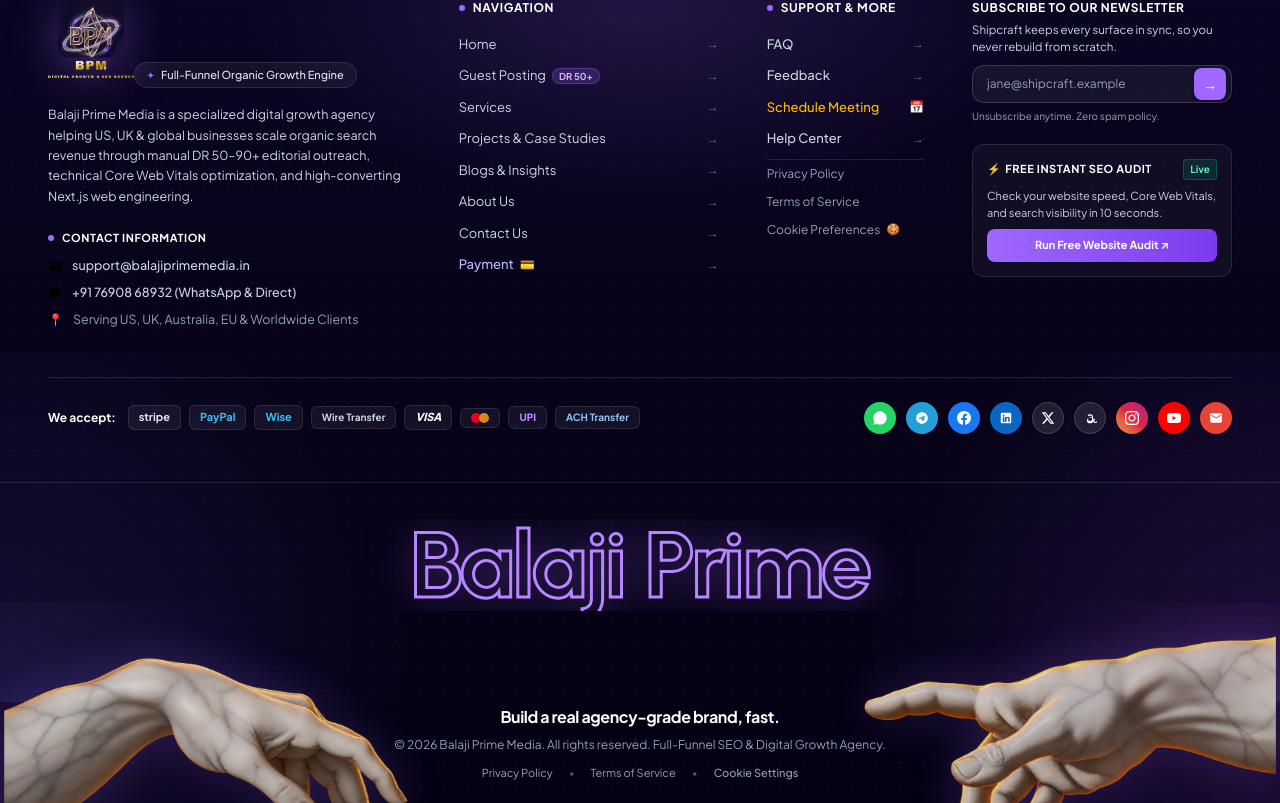
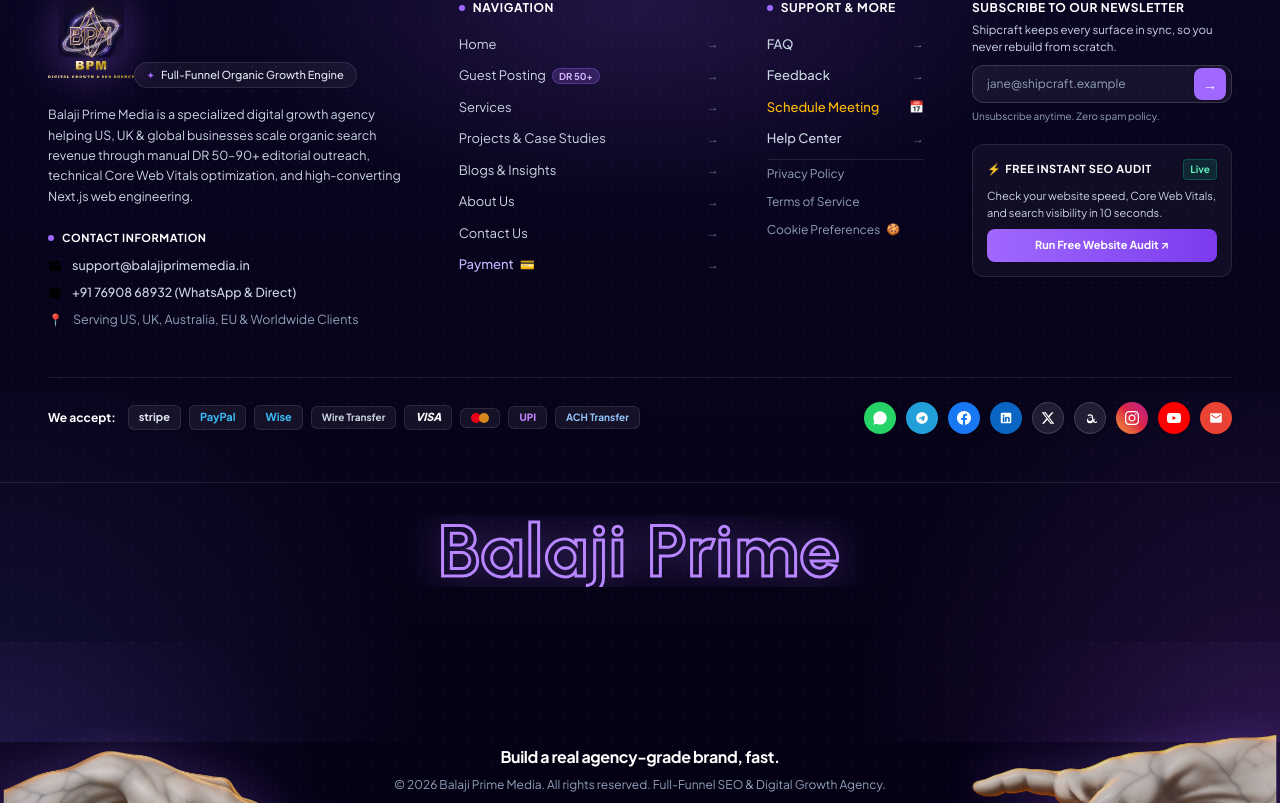
Before and after one commit to shrahul270-ai/nova-growth, a Next.js app: page /pay in a window 1280 px wide. Shown: the part 1997-2800 px from the top of the page. Built offline with nearby package versions, Linux system fonts and the light colour scheme; no server answers; a web font is replaced by a local one.

Commit message:
fix(footer): raise wordmark further up and reduce text size across entire website footer

```diff
--- a/app/components/Footer.tsx
+++ b/app/components/Footer.tsx
@@ -539,7 +539,7 @@ export default function Footer() {
 
       {/* BOTTOM SECTION: TWO WHITE CARRARA MARBLE HANDS REACHING TOWARD EACH OTHER & GIANT WORDMARK */}
       {/* Seamless transition with NO separate black box or harsh line */}
-      <div className="relative pt-24 sm:pt-28 md:pt-32 pb-8 sm:pb-12 md:pb-16 overflow-hidden border-t border-white/10 min-h-[280px] sm:min-h-[340px] md:min-h-[380px] flex flex-col justify-end bg-transparent">
+      <div className="relative pt-20 sm:pt-24 md:pt-28 pb-8 sm:pb-12 md:pb-16 overflow-hidden border-t border-white/10 min-h-[300px] sm:min-h-[360px] md:min-h-[420px] flex flex-col justify-end bg-transparent">
         {/* Subtle rim light halos behind the hands */}
         <div
           aria-hidden="true"
@@ -550,13 +550,13 @@ export default function Footer() {
           className="absolute right-0 bottom-0 w-[420px] h-[260px] bg-[radial-gradient(circle_at_right_bottom,rgba(168,85,247,0.16)_0%,transparent_75%)] pointer-events-none z-0"
         />
 
-        {/* Wordmark - Shifted further UP above the hands (top-4 sm:top-7 md:top-9) with refined, reduced text size */}
+        {/* Wordmark - Placed high at top-4 sm:top-6 md:top-8, completely clear above the hands with refined smaller text size */}
         <div
           aria-hidden="true"
-          className="absolute top-4 sm:top-7 md:top-9 inset-x-0 flex items-center justify-center select-none pointer-events-none z-25 overflow-hidden"
+          className="absolute top-4 sm:top-6 md:top-8 inset-x-0 flex items-center justify-center select-none pointer-events-none z-25 overflow-hidden px-4"
         >
           <span
-            className="neon-outline-wordmark font-black text-3xl sm:text-5xl md:text-6xl lg:text-7xl xl:text-[92px] leading-none whitespace-nowrap tracking-tight select-none opacity-100 drop-shadow-[0_0_25px_rgba(184,134,255,0.7)]"
+            className="neon-outline-wordmark font-black text-2xl sm:text-4xl md:text-5xl lg:text-6xl xl:text-7xl leading-none whitespace-nowrap tracking-wide select-none opacity-100 drop-shadow-[0_0_25px_rgba(184,134,255,0.7)]"
             style={{
               fontFamily: "var(--font-urbanist), var(--font-inter), sans-serif",
             }}
@@ -566,7 +566,7 @@ export default function Footer() {
         </div>
 
         {/* Left Carrara Marble Hand Reaching In - (z-20) */}
-        <div className="absolute left-0 bottom-0 z-20 pointer-events-none w-[120px] sm:w-[260px] md:w-[350px] lg:w-[420px] select-none animate-hand-left opacity-60 sm:opacity-90">
+        <div className="absolute left-0 bottom-0 z-20 pointer-events-none w-[100px] sm:w-[190px] md:w-[260px] lg:w-[310px] select-none animate-hand-left opacity-60 sm:opacity-90">
           {/* eslint-disable-next-line @next/next/no-img-element */}
           <img
             src="/images/footer/marble-hand-left.png"
@@ -576,7 +576,7 @@ export default function Footer() {
         </div>
 
         {/* Right Carrara Marble Hand Reaching In - (z-20) */}
-        <div className="absolute right-0 bottom-0 z-20 pointer-events-none w-[120px] sm:w-[260px] md:w-[350px] lg:w-[420px] select-none flex justify-end animate-hand-right opacity-60 sm:opacity-90">
+        <div className="absolute right-0 bottom-0 z-20 pointer-events-none w-[100px] sm:w-[190px] md:w-[260px] lg:w-[310px] select-none flex justify-end animate-hand-right opacity-60 sm:opacity-90">
           {/* eslint-disable-next-line @next/next/no-img-element */}
           <img
             src="/images/footer/marble-hand-right.png"
```
